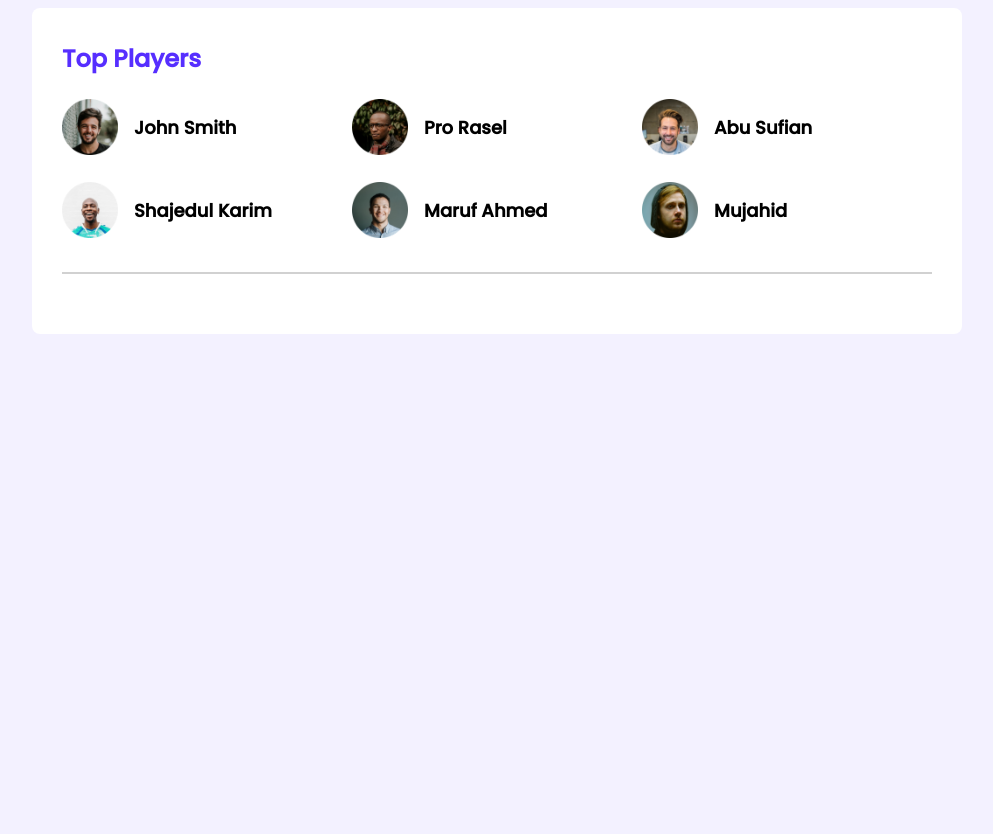
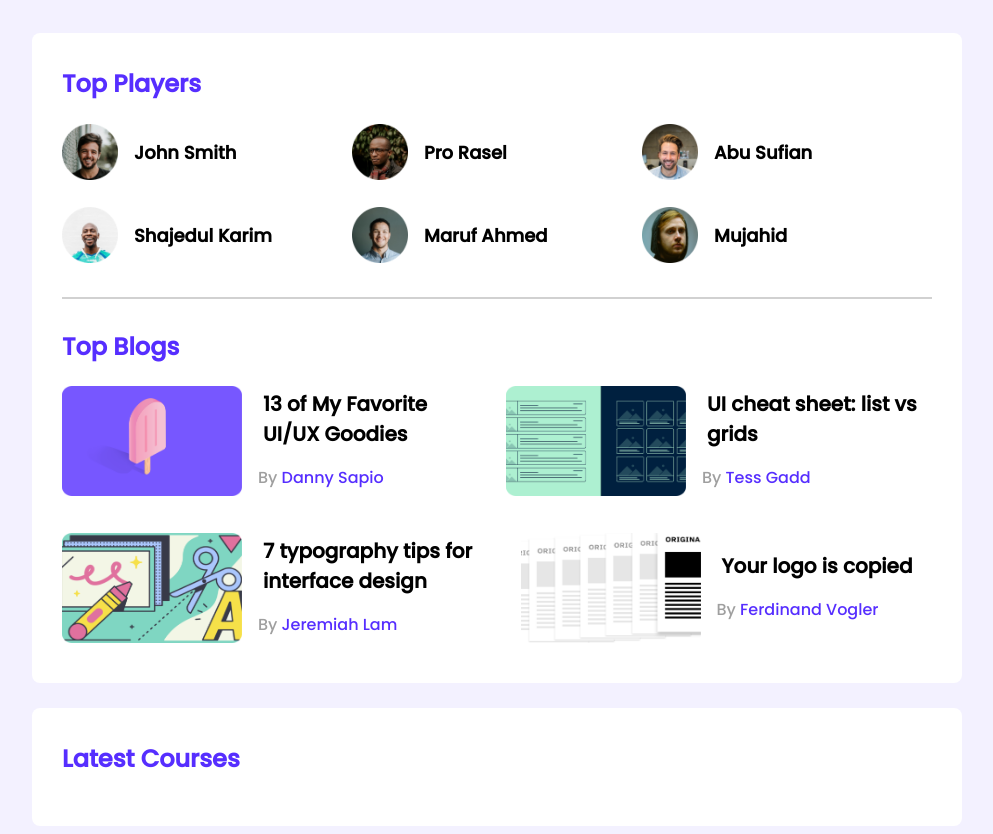
Before and after one commit to abdur-rahman-riad/Leader-Board, a plain HTML site: page index.html in a window 1280 px wide. Shown: the whole page, without its empty margins (143-1136 px from the left). Before the commit the page ends 800 px from the top, so only its background shows below. Drawn offline with Linux system fonts and the light colour scheme.

Commit message:
Top Blogs Complete

```diff
--- a/index.html
+++ b/index.html
@@ -25,7 +25,7 @@
     <main>
         <section class="container">
             <div class="top-players">
-                <h2 class="players-title">Top Players</h2>
+                <h2 class="section-title">Top Players</h2>
                 <div class="players">
                     <div class="player">
                         <img src="img/players/player-1.png" alt="">
@@ -54,6 +54,51 @@
                 </div>
             </div>
             <hr>
+            <div class="top-blogs">
+                <h2 class="section-title">Top Blogs</h2>
+                <div class="blogs">
+                    <article class="blog">
+                        <div class="thumbnail">
+                            <img src="img/blogs/blog-1.png">
+                        </div>
+                        <div class="blog-info">
+                            <h3 class="blog-title">13 of My Favorite UI/UX Goodies</h3>
+                            <p class="blog-author">By <a href="">Danny Sapio</a></p>
+                        </div>
+                    </article>
+                    <article class="blog">
+                        <div class="thumbnail">
+                            <img src="img/blogs/blog-2.png">
+                        </div>
+                        <div class="blog-info">
+                            <h3 class="blog-title">UI cheat sheet: list vs grids</h3>
+                            <p class="blog-author">By <a href="">Tess Gadd</a></p>
+                        </div>
+                    </article>
+                    <article class="blog">
+                        <div class="thumbnail">
+                            <img src="img/blogs/blog-3.png">
+                        </div>
+                        <div class="blog-info">
+                            <h3 class="blog-title">7 typography tips for interface design</h3>
+                            <p class="blog-author">By <a href="">Jeremiah Lam</a></p>
+                        </div>
+                    </article>
+                    <article class="blog">
+                        <div class="thumbnail">
+                            <img src="img/blogs/blog-4.png">
+                        </div>
+                        <div class="blog-info">
+                            <h3 class="blog-title">Your logo is copied</h3>
+                            <p class="blog-author">By <a href="">Ferdinand Vogler</a></p>
+                        </div>
+                    </article>
+                </div>
+            </div>
+        </section>
+        <!-- Latest Courses -->
+        <section class="container">
+            <h2 class="section-title">Latest Courses</h2>
         </section>
     </main>
     <!-- Main End -->
--- a/style.css
+++ b/style.css
@@ -1,10 +1,18 @@
+/*-------------------------------
+        Common Design
+-------------------------------*/
 body{
     font-family: 'Poppins', sans-serif;
     background-color: #F3F1FF;
 }
 main{
     display: flex;
+    flex-direction: column;
     justify-content: center;
+    align-items: center;
+}
+section{
+    margin-top: 25px;
 }
 .container{
     background-color: white;
@@ -16,8 +24,11 @@ hr{
     border: 1px solid #D1D1D1;
     margin: 30px 0;
 }
-/* Top Players Design */
-.players-title{
+
+/*-------------------------------
+        Top Players Design
+-------------------------------*/
+.section-title{
     color: #562EFF;
     font-size: 24px;
     margin-top: 3px;
@@ -40,3 +51,38 @@ hr{
     margin-left: 16px;
     font-size: 18px;
 }
+
+/*-------------------------------
+        Top Blogs Design
+-------------------------------*/
+.blogs{
+    display: grid;
+    grid-template-columns: repeat(2, 1fr);
+    grid-row-gap: 25px;
+    grid-column-gap: 18px;
+}
+.blog{
+    display: flex;
+    justify-content: center;
+    align-items: center;
+}
+.top-blogs .thumbnail img{
+    width: 180px;
+    height: 110px;
+}
+.blog-info{
+    margin-left: 16px;
+}
+.blog-title{
+    font-size: 20px;
+    margin: 5px;
+}
+.blog-author{
+    color: #9F9F9F;
+    font-size: 16px;
+}
+.blog-author a{
+    text-decoration: none;
+    color: #562EFF;
+    font-size: 16px;
+}
```
